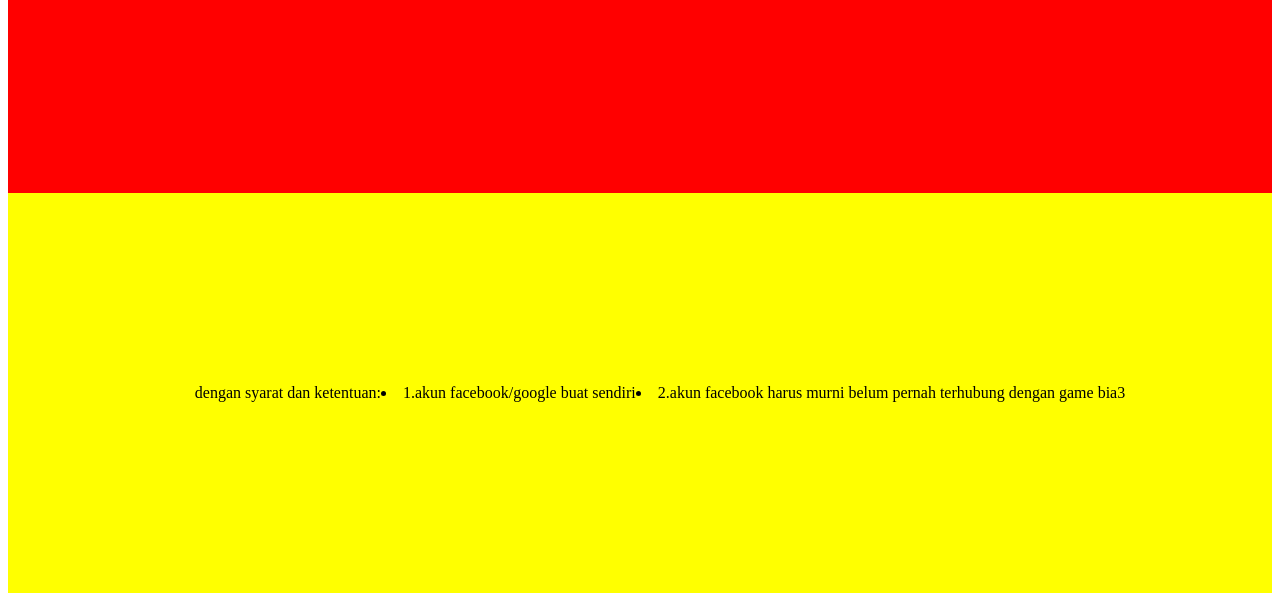
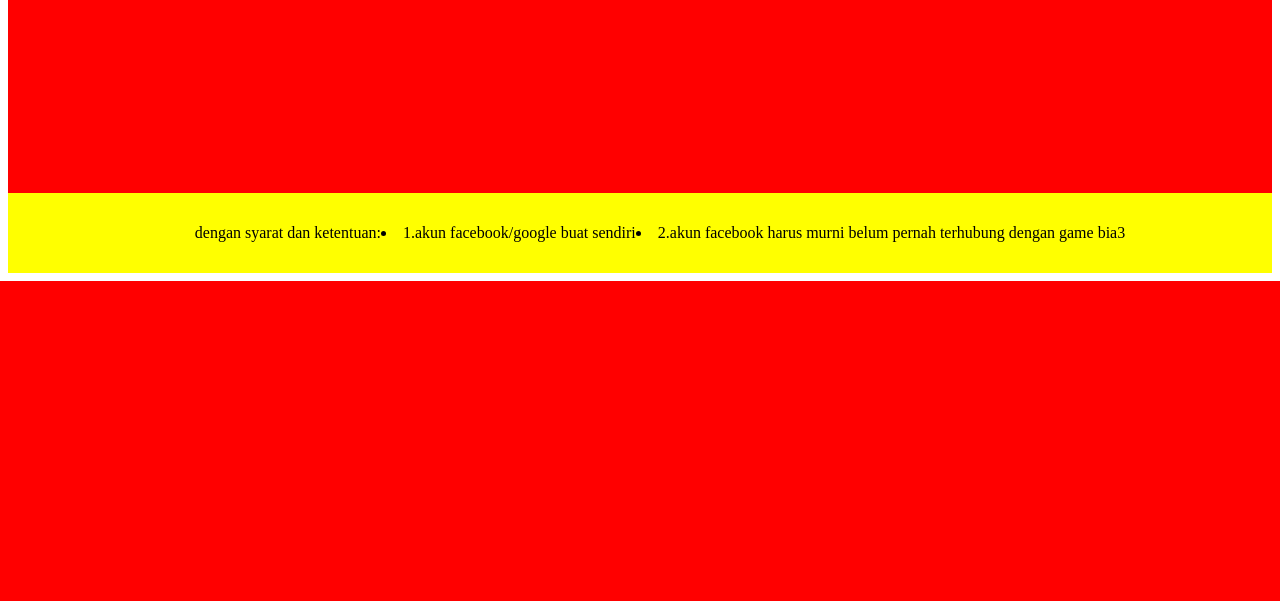
Before and after one commit to mail86/medali-gratis-refo-github, a PHP site: page / in a window 1280 px wide. Shown: the part 731-1332 px from the top of the page. After the commit the page ends 1012 px from the top, so only its background shows below. Run offline with PHP 8.4, Linux system fonts and the light colour scheme.

Commit message:
Update yaya.css

```diff
--- a/yaya.css
+++ b/yaya.css
@@ -146,7 +146,7 @@ font-size: 30px;
 .container-footer{
 background-color: yellow;
 display: flex;
-height: 50vh;
+height: 10vh;
 justify-content: center;
 align-items: center;
 }
```
